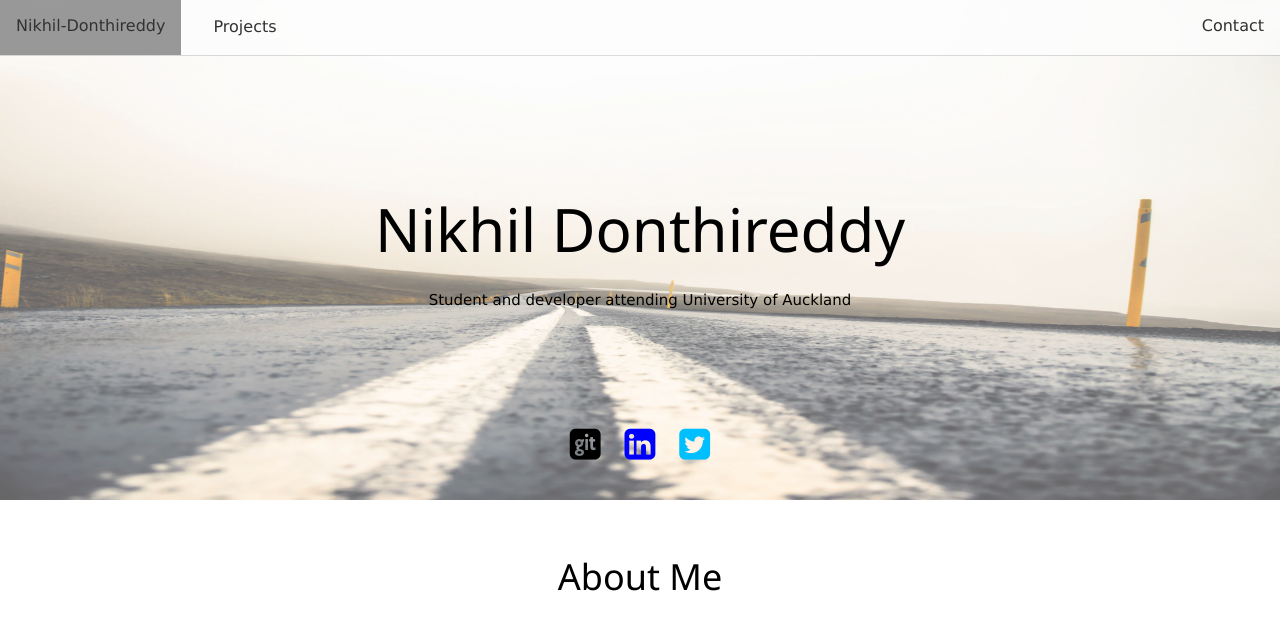
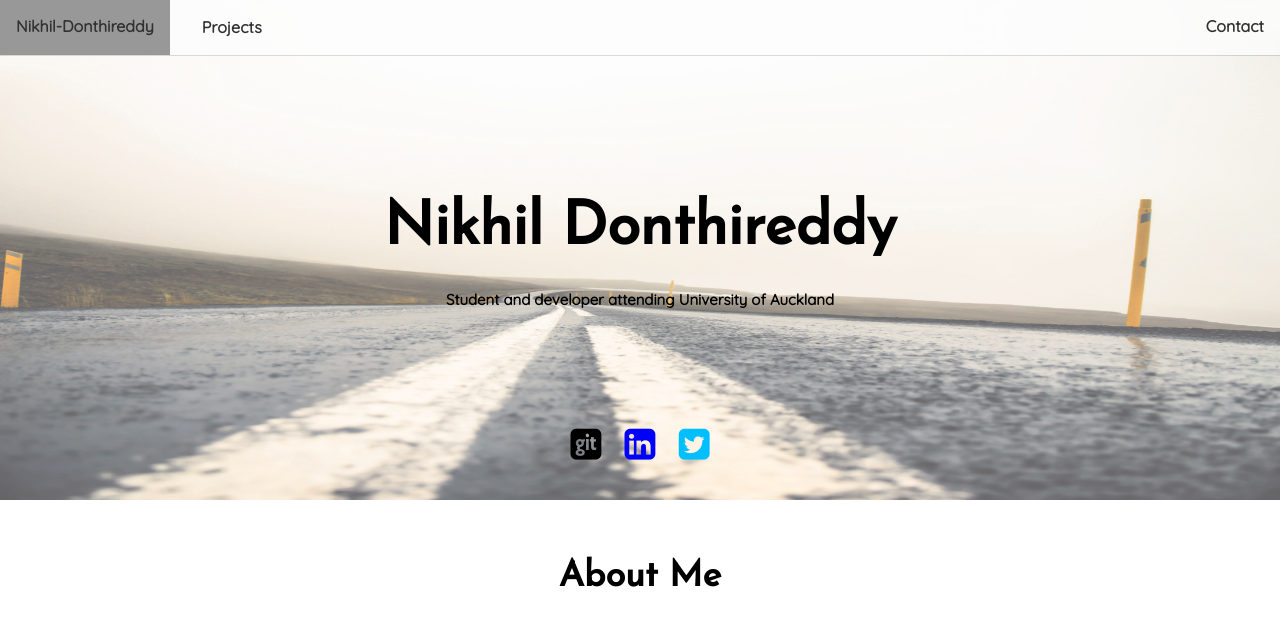
Before and after one commit to Nikhil-Dreddy/Nikhil-Dreddy.github.io, a plain HTML site: page index.html in a window 1280 px wide. Drawn offline with nearby package versions, Linux system fonts and the light colour scheme.

Commit message:
fixed bug with css,where my css was not overriding w3css

```diff
--- a/index.html
+++ b/index.html
@@ -16,11 +16,11 @@
         <link rel="stylesheet" href="https://www.w3schools.com/w3css/4/w3.css">
         <link href="style.css" type="text/css" rel="stylesheet">
         <link rel="stylesheet" type="text/css" href="http://fonts.googleapis.com/css?family=Ubuntu:regular,bold&subset=Latin">
-        <link rel="stylesheet" href="https://www.w3schools.com/w3css/4/w3.css">
         <link rel="stylesheet" href="https://cdnjs.cloudflare.com/ajax/libs/font-awesome/4.7.0/css/font-awesome.min.css">
         <link href="https://fonts.googleapis.com/css?family=Open+Sans" rel="stylesheet">
         <link href="https://fonts.googleapis.com/css?family=Quicksand" rel="stylesheet">
         <link rel="stylesheet" href="https://cdnjs.cloudflare.com/ajax/libs/font-awesome/4.7.0/css/font-awesome.min.css">
+        <link href="https://fonts.googleapis.com/css?family=Josefin+Sans" rel="stylesheet">
     </head>
 
     <body >
--- a/style.css
+++ b/style.css
@@ -1,9 +1,11 @@
 body{
     margin: 0px;
  font-family: Quicksand,OpenSans,cursive;
+    font-weight: bold;
 }
 h1 {
-     font-family: OpenSans,Quicksand,sans-serif;
+    font-family: Josefin Sans,Quicksand,sans-serif;
+    font-weight: bold;
 }
 
 .fa {
```
